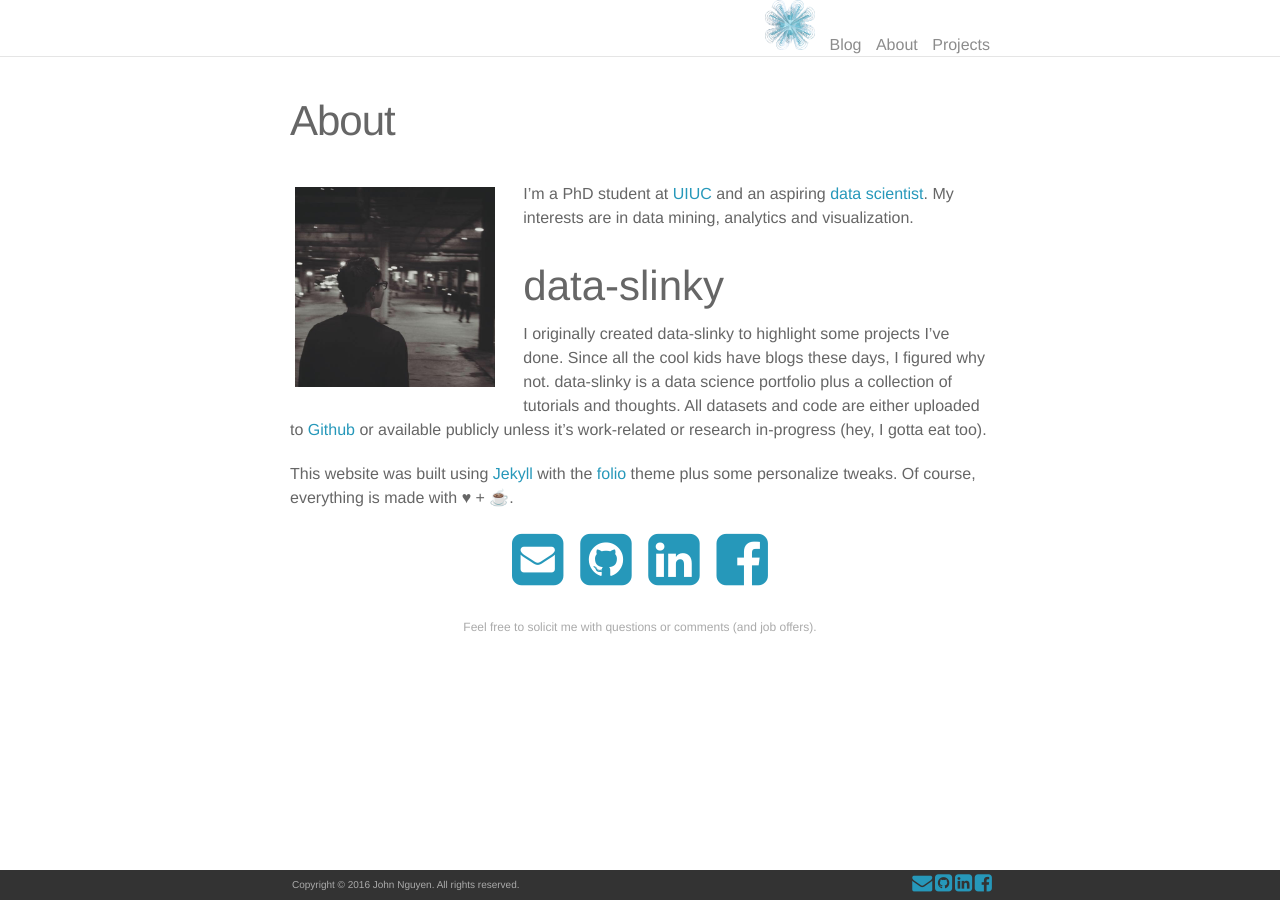
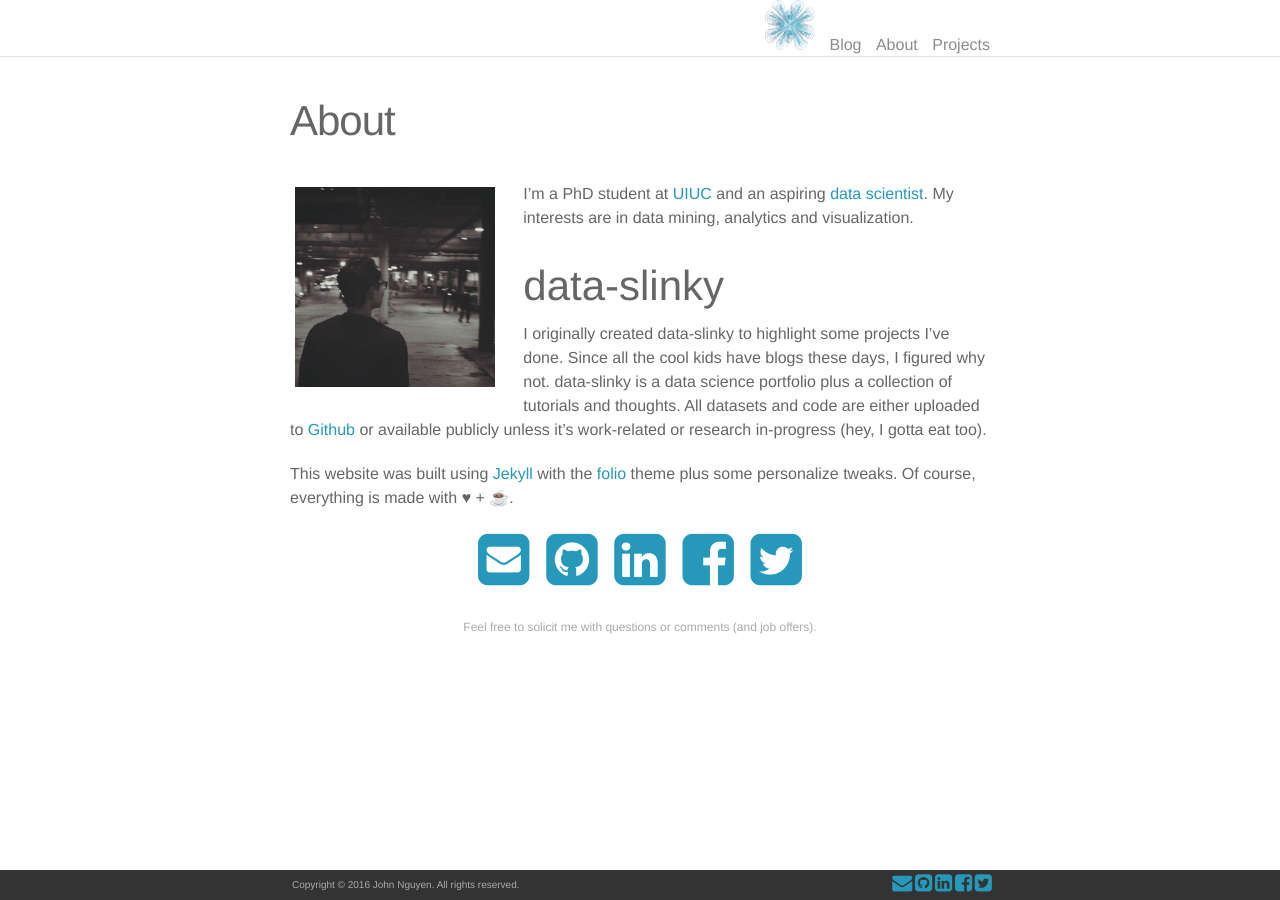
Before and after one commit to data-slinky/data-slinky.github.io, a Jekyll site: the page built from about.md, in a window 1280 px wide. Built offline with Jekyll 4.4.1, drawn with Linux system fonts in a browser that asks for light colours; nearby versions of some CDN libraries.

Commit message:
Added twitter information

```diff
--- a/_includes/footer.html
+++ b/_includes/footer.html
@@ -6,6 +6,7 @@
   	<a href="https://github.com/data-slinky" target="_blank"><i class="fa fa-github-square fa-2x" aria-hidden="true"></i></a>
   	<a href="https://www.linkedin.com/in/john-nguyen-0235a012" target="_blank"><i class="fa fa-linkedin-square fa-2x"></i></a>
 	<a href="https://www.facebook.com/john.k.nguyen" target="_blank"><i class="fa fa-facebook-square fa-2x"></i></a>
+	<a href="https://twitter.com/dataslinky" target="_blank"><i class="fa fa-twitter-square fa-2x"></i></a>
   	</div>
 
   	<div class="left">
--- a/about.md
+++ b/about.md
@@ -30,6 +30,7 @@ everything is made with &#9829; + &#9749;.
 	<a href="https://github.com/data-slinky" target="_blank"><i class="fa fa-github-square"></i></a>
 	<a href="https://www.linkedin.com/in/john-nguyen-0235a012" target="_blank"><i class="fa fa-linkedin-square"></i></a>
 	<a href="https://www.facebook.com/john.k.nguyen" target="_blank"><i class="fa fa-facebook-square"></i></a>
+	<a href="https://twitter.com/dataslinky" target="_blank"><i class="fa fa-twitter-square fa"></i></a>
 </span>
 
 <div class="col three caption">
```
